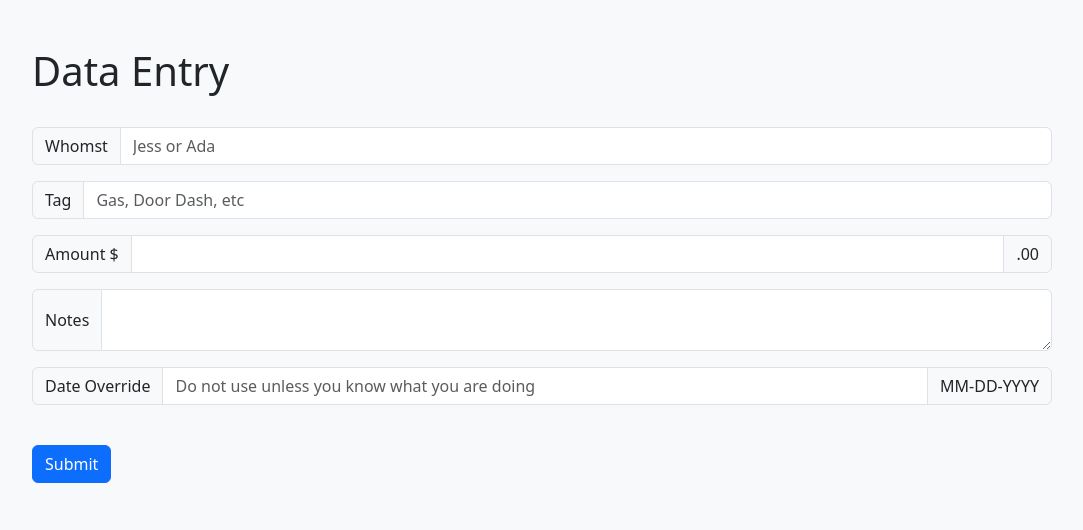
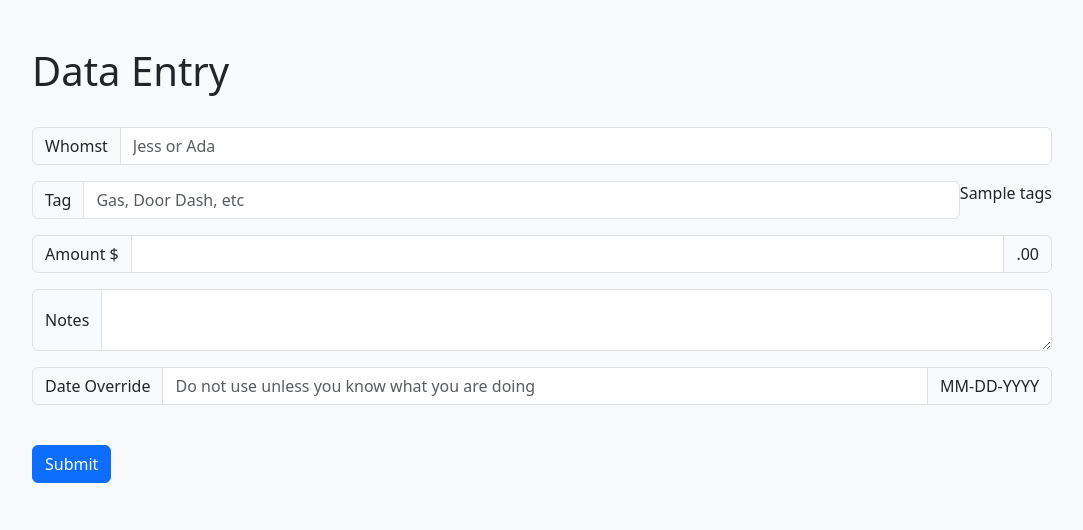
Before and after one commit to Maple-Lazuli/simple-finance-app, a Flask app: template src/templates/entry.html in a window 1280 px wide. Shown: the part 81-611 px from the top of the page, without its empty margins (98-1181 px from the left). Run offline with Flask 3, Linux system fonts and the light colour scheme; the template is opened without the code that fills it: most values are stand-ins (such as "Sample title", 1, 10 or a date in 2020); some libraries are stand-ins or nearby versions.

Commit message:
updated to return a list of the tags used in the entry form

```diff
--- a/src/app.py
+++ b/src/app.py
@@ -58,7 +58,8 @@ def dump():
 
 @app.route('/', methods=['GET'])
 def entry():
-    return render_template('entry.html')
+    tags = get_tags(get_dataframe())
+    return render_template('entry.html', tags=tags)
 
 
 @app.route('/fix', methods=['GET'])
@@ -67,7 +68,9 @@ def fix():
 
 
 def get_tags(df):
-    return df['tags'].unique()
+
+    tags = f'<p class="text-muted"> <b>Used tags</b>: ({", ".join(sorted(df["tag"].unique()))}) </p>'
+    return tags
 
 
 def generate_table(df):
@@ -107,7 +110,7 @@ def get_cumulative_plot(df):
     df['whomst'] = df['whomst'].apply(lambda x: x.upper().strip().capitalize())
     whomst_set = set(df['whomst'].values)
     for whom in whomst_set:
-        df_part= df.copy()
+        df_part = df.copy()
         df_part = df_part[df_part['whomst'] == whom]
         df_part['amount'] = df_part['amount'].cumsum()
         fig.add_trace(go.Scatter(x=df_part['datetime'], y=df_part['amount'],
@@ -200,7 +203,8 @@ def generate_facet_bar_chart(df):
 
         # Add bar trace to the correct subplot
         fig.add_trace(
-            go.Bar(x=sub_df['tag'], y=sub_df['amount'], name=subcategory, marker_color=[category_colors[cat] for cat in sub_df['tag']]),
+            go.Bar(x=sub_df['tag'], y=sub_df['amount'], name=subcategory,
+                   marker_color=[category_colors[cat] for cat in sub_df['tag']]),
             row=1, col=i
         )
 
--- a/src/templates/entry.html
+++ b/src/templates/entry.html
@@ -190,6 +190,7 @@
 <div class="input-group mb-3">
   <span class="input-group-text" id="Tag">Tag</span>
   <input type="text" class="form-control" placeholder="Gas, Door Dash, etc" name="Tag" aria-label="Tag" aria-describedby="Tag">
+  {{ tags | safe }}
 </div>
 
   <div class="input-group mb-3">
@@ -212,6 +213,7 @@
   <button type="submit" class="btn btn-primary">Submit</button>
 </form>
   </div>
+
 </main>
 <script src="{{ url_for('static', filename='js/bootstrap.bundle.min.js') }}"></script>
     </body>
```
